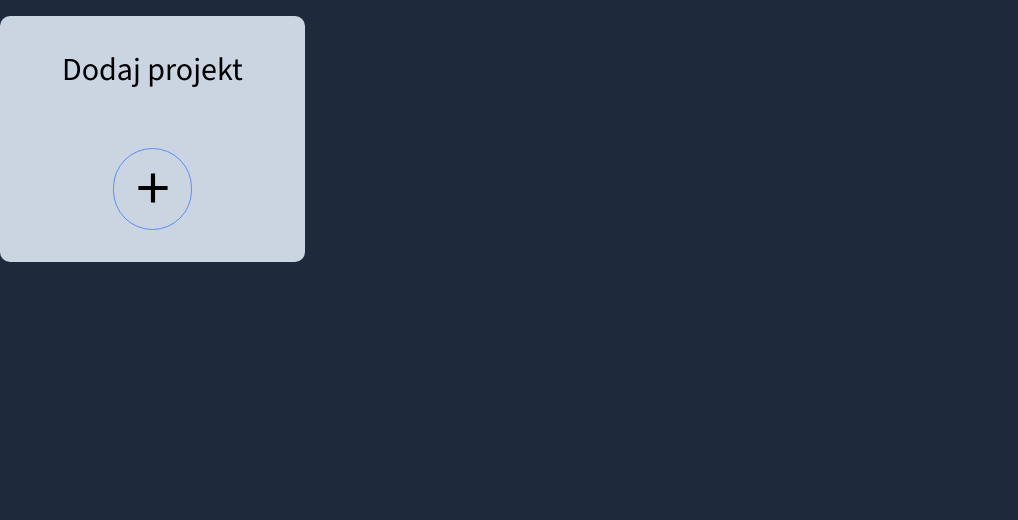
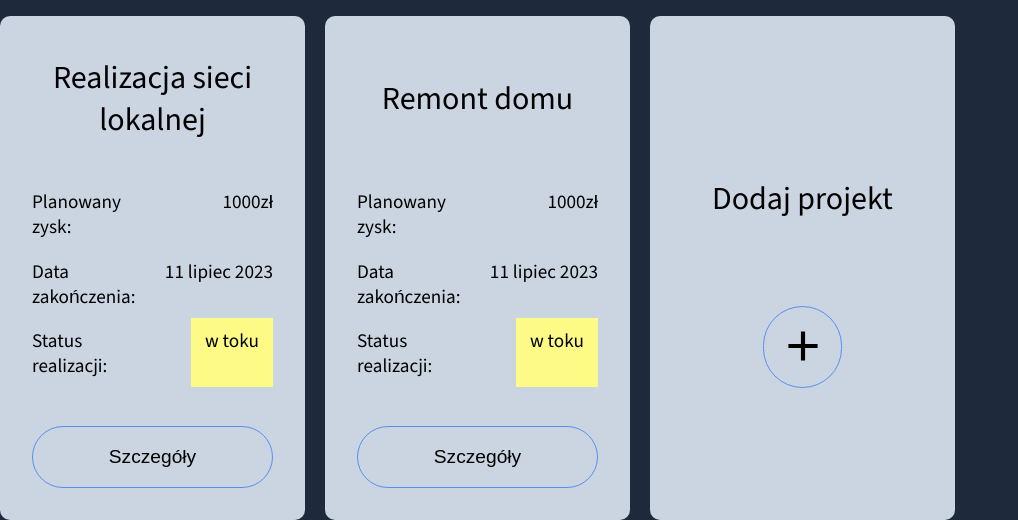
Before and after one commit to LifichiIsHungry/aplikacja-realizacyjna, a PHP site: page /html/projekty/projekty.html in a window 1280 px wide. Shown: the part 304-824 px from the top of the page, without its empty margins (0-1018 px from the left). Before the commit the page ends 566 px from the top, so only its background shows below. Run offline with PHP 8.4, Linux system fonts and the light colour scheme.

Commit message:
poprawiony widok w  pliku projekty przy dłuższej nazwie

```diff
--- a/php/html/projekty/css/style.css
+++ b/php/html/projekty/css/style.css
@@ -136,17 +136,25 @@ main .container {
 	gap: 20px;
 }
 main .container .projectBox {
+	display: flex;
+	flex-direction: column;
+	justify-content: space-between;
 	padding: 2em;
 	background-color: #cbd5e1;
 	color: #000;
 	border-radius: 10px;
 	text-align: center;
+	min-height: 450px;
 }
 main .container .projectBox-title {
+	display: flex;
+	justify-content: center;
+	align-items: center;
 	text-align: center;
 	font-weight: normal;
 	font-size: 2rem;
 	margin-bottom: 1em;
+	min-height: 100px;
 }
 main .container .projectBox-info {
 	display: grid;
--- a/php/html/projekty/projekty.html
+++ b/php/html/projekty/projekty.html
@@ -37,6 +37,25 @@
 
     <main>
         <div class="container" id="body-main-projekty">
+
+            <div class="projectBox">
+                <h2 class="projectBox-title">Realizacja sieci lokalnej</h2>
+                <div class="projectBox-info">
+                    <p>Planowany zysk:</p><span>1000zł</span>
+                    <p>Data zakończenia:</p><span>11 lipiec 2023</span>
+                    <p>Status realizacji: </p><span>w toku</span>
+                </div>
+                <button class="secondaryBtn">Szczegóły</button>
+            </div>
+            <div class="projectBox">
+                <h2 class="projectBox-title">Remont domu</h2>
+                <div class="projectBox-info">
+                    <p>Planowany zysk:</p><span>1000zł</span>
+                    <p>Data zakończenia:</p><span>11 lipiec 2023</span>
+                    <p>Status realizacji: </p><span>w toku</span>
+                </div>
+                <button class="secondaryBtn">Szczegóły</button>
+            </div>
             <!--
             <div class="projectBox" >
                 <h2 class="projectBox-title">Projekt 1</h2>
```
